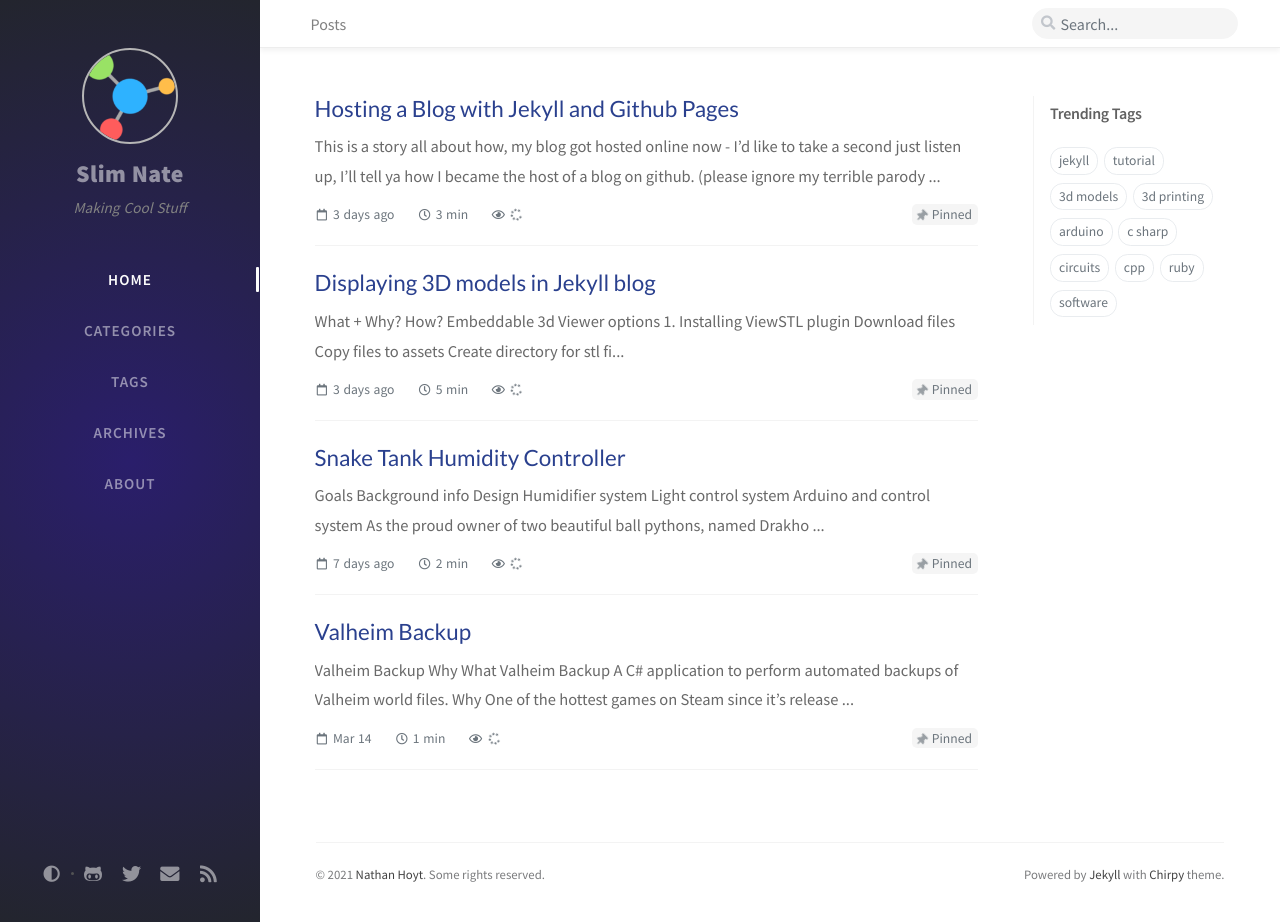
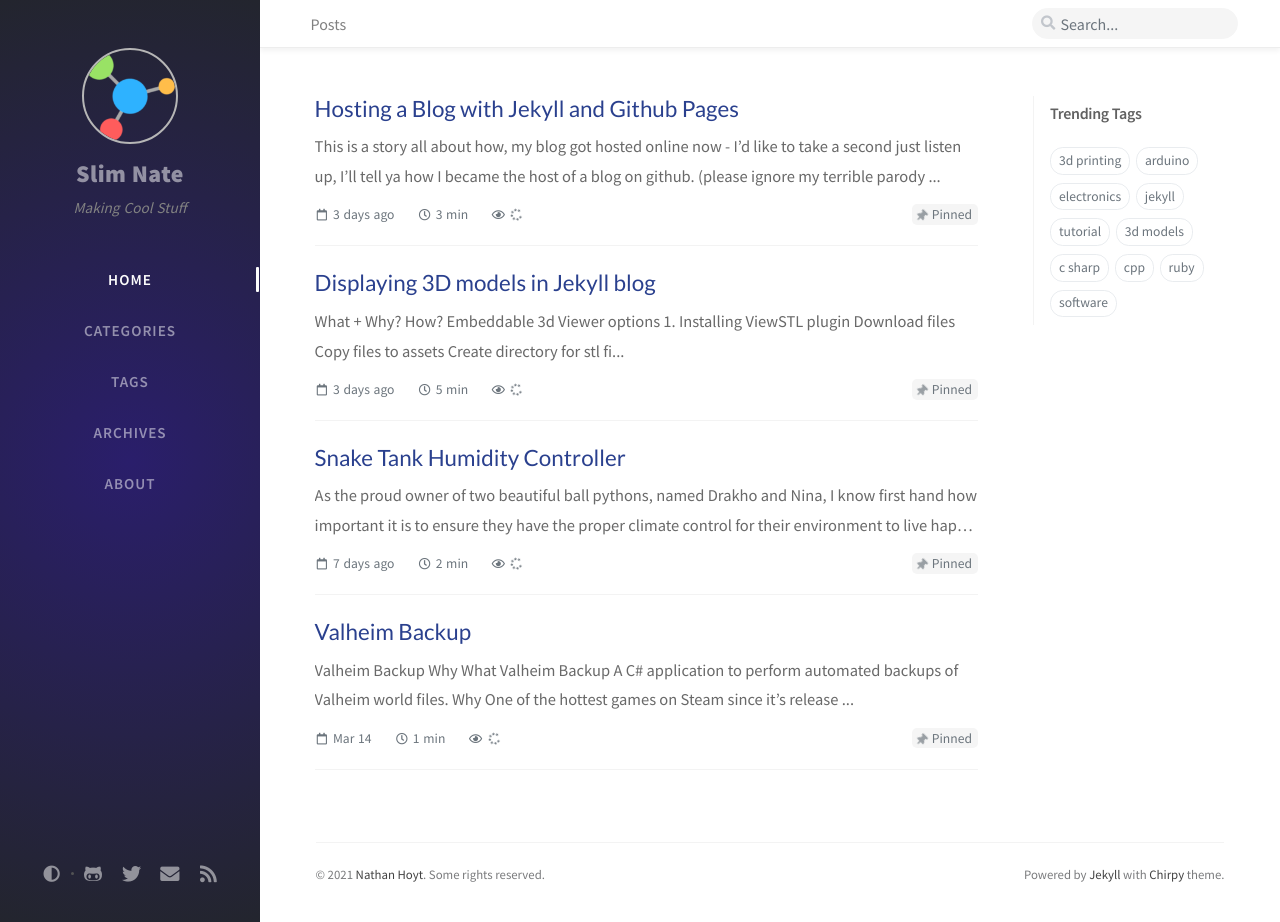
Before and after one commit to slimnate/blog, a Jekyll site: the page built from index.html, in a window 1280 px wide and 922 px high. Built offline with Jekyll 4.4.1, drawn with Linux system fonts in a browser that asks for light colours; nearby versions of some CDN libraries; comment, search, counter and statistics services are not loaded.

Commit message:
add humidifier article and some new drafts

```diff
--- a/_posts/2021-04-14-snake-tank-humidity-controller.md
+++ b/_posts/2021-04-14-snake-tank-humidity-controller.md
@@ -1,16 +1,15 @@
 ---
 title: Snake Tank Humidity Controller
-categories: [Projects]
-tags: [arduino, 3d printing, circuits, cpp]
+categories: [Snake Tank Controller]
+tags: [arduino, 3d printing, electronics, cpp]
 pin: true
 ---
+As the proud owner of two beautiful ball pythons, named **Drakho** and **Nina**, I know first hand how important it is to ensure they have the proper climate control for their environment to live happy and healthy lives.
+
+This project is designed to automate control of their humidity and lighting system.
+
 1. TOC
 {:toc}
-
-
-As the proud owner of two beautiful ball pythons, named **Drakho** and **Nina**, I know first hand how important it is to ensure they have the proper climate control to live happy and healthy lives.
-
-This project is designed to automate control of their humidity and lighting.
 
 ## Goals
 - Automated humidity control
@@ -45,6 +44,8 @@
 
 For humidifier system I chose to use an [ultrasonic transducer](https://www.amazon.com/gp/product/B08GQT43W7) to create humid air, with 1 1/2 inch sump pump drain hoses and 40mm PC fans to push the humid air to each tank.
 
+For details on how I designed the humidifier system, check out my article [Snake Tank Controller - Designing the humidifier system]({% post_url 2021-04-14-humidifier-system-design %})
+
 ### Light control system
 The second design objective was to create an AC outlet box that can be switched by an arduino. To achieve this, I use a standard 2-gang outlet box with two outlets and two [relays](https://www.amazon.com/gp/product/B00LW15A4W) to control each outlet separately. The relays are wired in series with the hot wire of the standard residential 120V AC line voltage inside the box.
 
```
Also changed, not shown: _drafts/enabling-disqus.md (+2 -0 lines), _posts/2021-04-14-humidifier-system-design.md (added, +54 -0 lines), _drafts/3d-viewer-updates.md (added), 1 other file.
